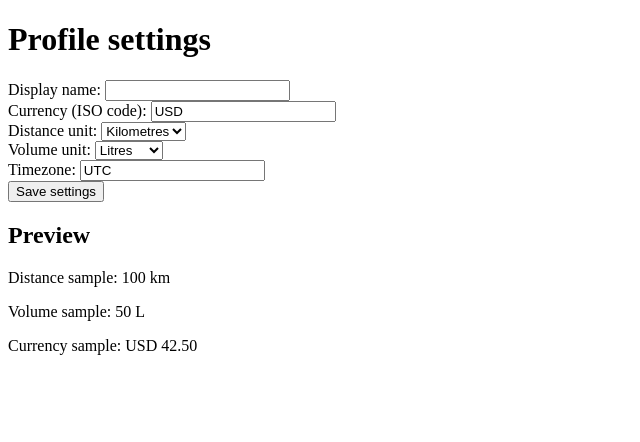
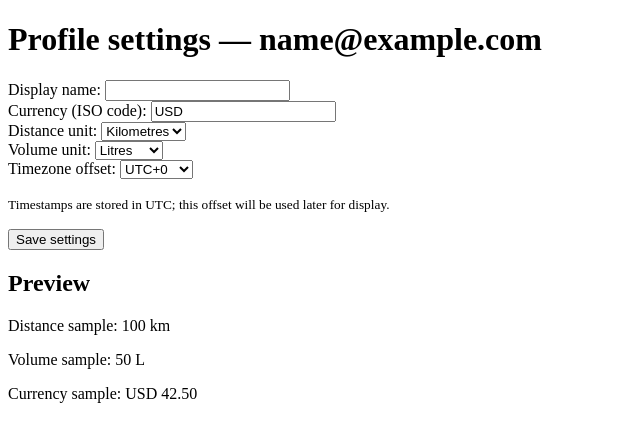
Before and after one commit to Rubenssio/fuel_tracker, a Django app: page /settings in a window 1280 px wide. Shown: the top 442 px of the page, without its empty margins (0-640 px from the left). Run offline with Django 4.2, Linux system fonts and the light colour scheme; the visitor is signed in with stand-in values (Sample User, id 1).

Commit message:
feat(settings): redirect auth pages and store timezone offset

```diff
--- a/profiles/forms.py
+++ b/profiles/forms.py
@@ -2,7 +2,6 @@
 from __future__ import annotations
 
 import re
-from zoneinfo import ZoneInfo
 
 from django import forms
 
@@ -12,8 +11,25 @@ from .models import Profile
 _CURRENCY_RE = re.compile(r"^[A-Z]{3}$")
 
 
+def _build_offset_choices() -> list[tuple[int, str]]:
+    choices: list[tuple[int, str]] = []
+    for hour in range(-12, 15):
+        label = f"UTC{hour:+d}"
+        choices.append((hour * 60, label))
+    return choices
+
+
+_UTC_OFFSET_CHOICES = _build_offset_choices()
+
+
 class ProfileForm(forms.ModelForm):
     """Allow users to update their profile preferences."""
+
+    utc_offset_minutes = forms.TypedChoiceField(
+        choices=_UTC_OFFSET_CHOICES,
+        coerce=int,
+        label="Timezone offset",
+    )
 
     class Meta:
         model = Profile
@@ -22,7 +38,7 @@ class ProfileForm(forms.ModelForm):
             "currency",
             "distance_unit",
             "volume_unit",
-            "timezone",
+            "utc_offset_minutes",
         ]
 
     def clean_currency(self) -> str:
@@ -45,10 +61,10 @@ class ProfileForm(forms.ModelForm):
             raise forms.ValidationError("Select a valid volume unit.")
         return volume_unit
 
-    def clean_timezone(self) -> str:
-        timezone = self.cleaned_data["timezone"].strip()
-        try:
-            ZoneInfo(timezone)
-        except Exception as exc:  # pragma: no cover - depends on system tzdata
-            raise forms.ValidationError("Enter a valid IANA timezone.") from exc
-        return timezone
+    def save(self, commit: bool = True) -> Profile:
+        profile: Profile = super().save(commit=False)
+        profile.timezone = "UTC"
+        if commit:
+            profile.save()
+            self.save_m2m()
+        return profile
--- a/profiles/models.py
+++ b/profiles/models.py
@@ -41,6 +41,7 @@ class Profile(models.Model):
         default=UNIT_LITERS,
     )
     timezone = models.CharField(max_length=255, default="UTC")
+    utc_offset_minutes = models.IntegerField(default=0)
 
     def __str__(self) -> str:
         return f"Profile for {self.user}"  # pragma: no cover - representation only
--- a/profiles/templates/profiles/settings.html
+++ b/profiles/templates/profiles/settings.html
@@ -5,7 +5,7 @@
     <title>Settings</title>
 </head>
 <body>
-    <h1>Profile settings</h1>
+    <h1>Profile settings — {{ request.user.email }}</h1>
     {% if messages %}
         <ul>
             {% for message in messages %}
@@ -60,15 +60,16 @@
             {% endif %}
         </div>
         <div>
-            <label for="id_timezone">Timezone:</label>
-            {{ form.timezone }}
-            {% if form.timezone.errors %}
+            <label for="id_utc_offset_minutes">Timezone offset:</label>
+            {{ form.utc_offset_minutes }}
+            {% if form.utc_offset_minutes.errors %}
                 <ul>
-                    {% for error in form.timezone.errors %}
+                    {% for error in form.utc_offset_minutes.errors %}
                         <li>{{ error }}</li>
                     {% endfor %}
                 </ul>
             {% endif %}
+            <p><small>Timestamps are stored in UTC; this offset will be used later for display.</small></p>
         </div>
         <button type="submit">Save settings</button>
     </form>
```
Also changed, not shown: accounts/views.py (+10 -0 lines), README.md, profiles/migrations/0002_profile_utc_offset_minutes.py (added).
